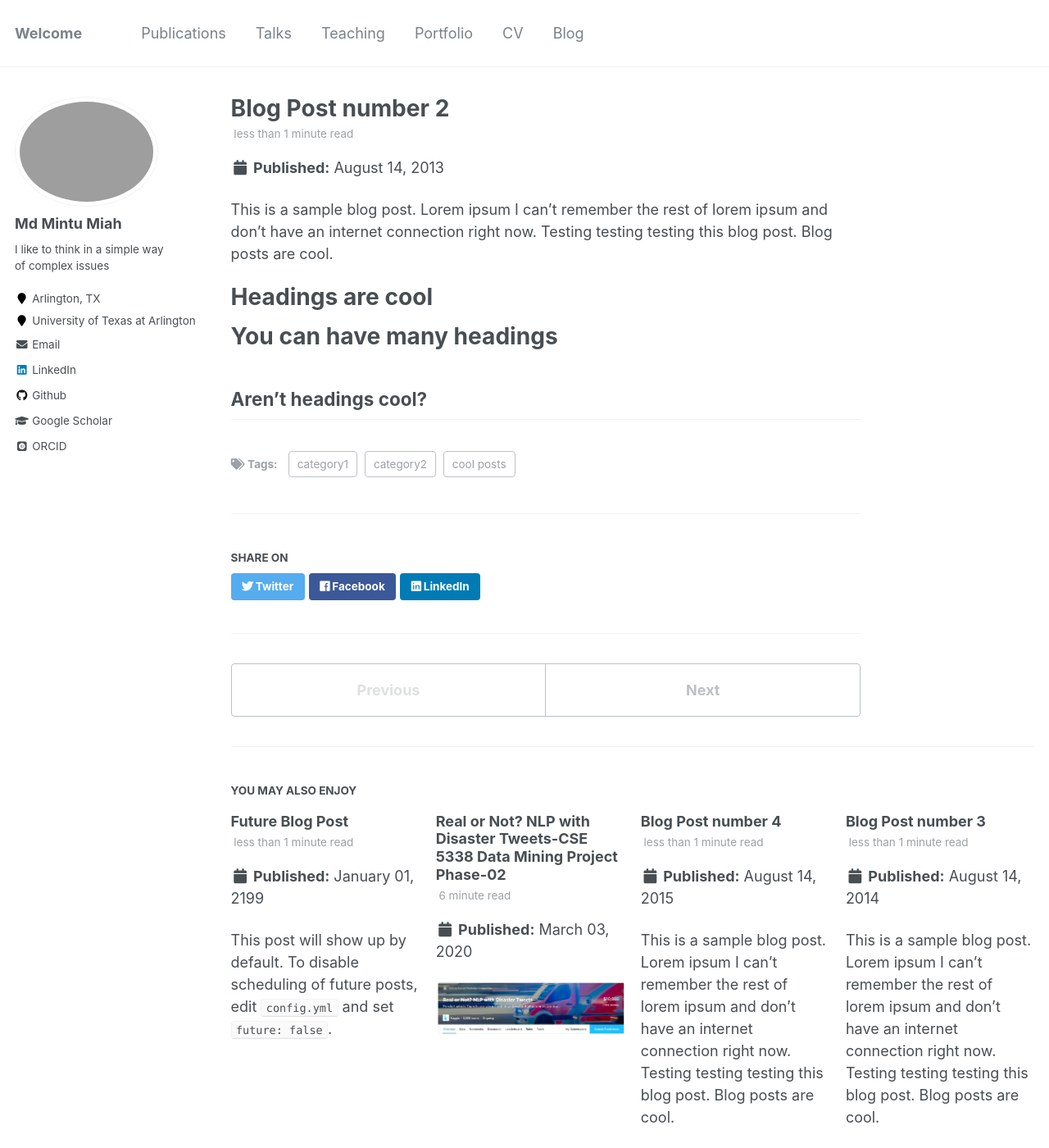
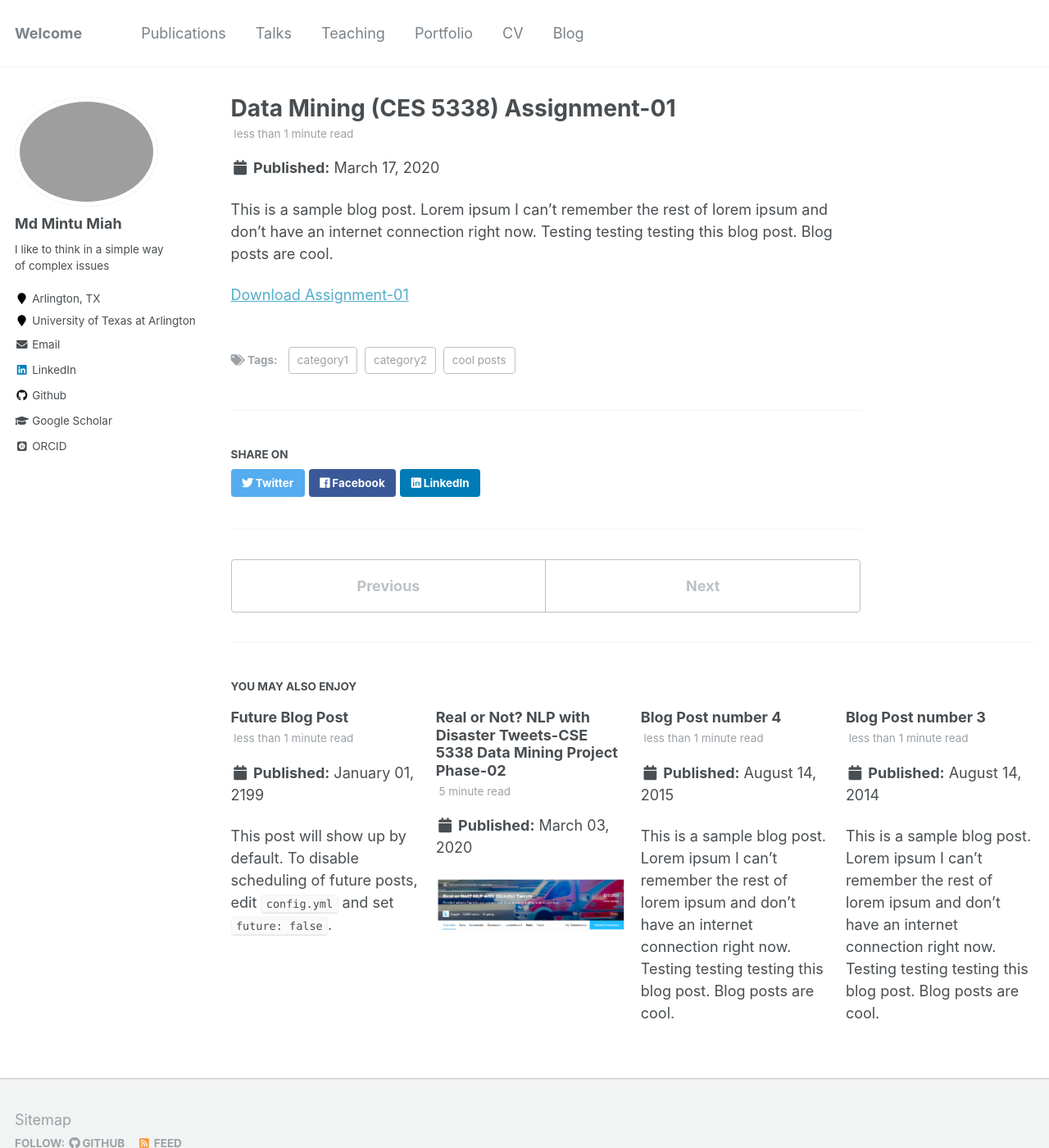
Before and after one commit to mintu07ruet/mintu07ruet.github.io, a Jekyll site: the page built from _posts/2013-08-14-blog-post-2.md, in a window 1280 px wide and 1400 px high. Shown: the whole window at 82% size. Built offline with Jekyll 4.4.1, drawn with Linux system fonts in a browser that asks for light colours; some web fonts are replaced.

Commit message:
Update 2013-08-14-blog-post-2.md

```diff
--- a/_posts/2013-08-14-blog-post-2.md
+++ b/_posts/2013-08-14-blog-post-2.md
@@ -1,6 +1,6 @@
 ---
-title: 'Blog Post number 2'
-date: 2013-08-14
+title: 'Data Mining (CES 5338) Assignment-01'
+date: 2020-03-17
 permalink: /posts/2013/08/blog-post-2/
 tags:
   - cool posts
@@ -10,11 +10,4 @@
 
 This is a sample blog post. Lorem ipsum I can't remember the rest of lorem ipsum and don't have an internet connection right now. Testing testing testing this blog post. Blog posts are cool.
 
-Headings are cool
-======
-
-You can have many headings
-======
-
-Aren't headings cool?
-------
+[Download Assignment-01](/files/portfolio-1.Miah 01.html)
```
